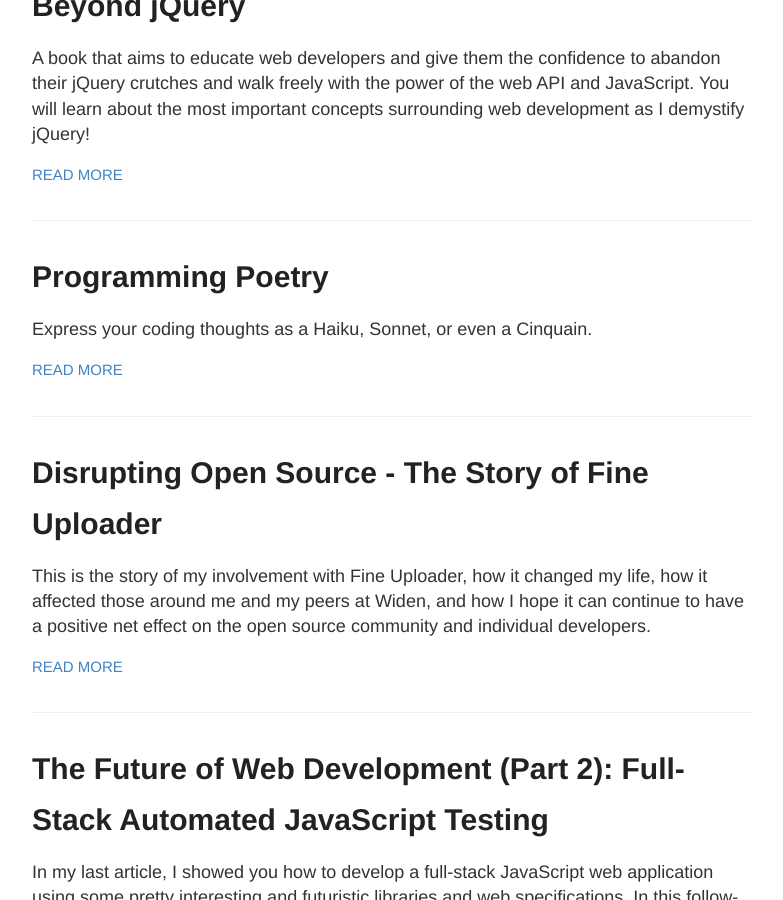
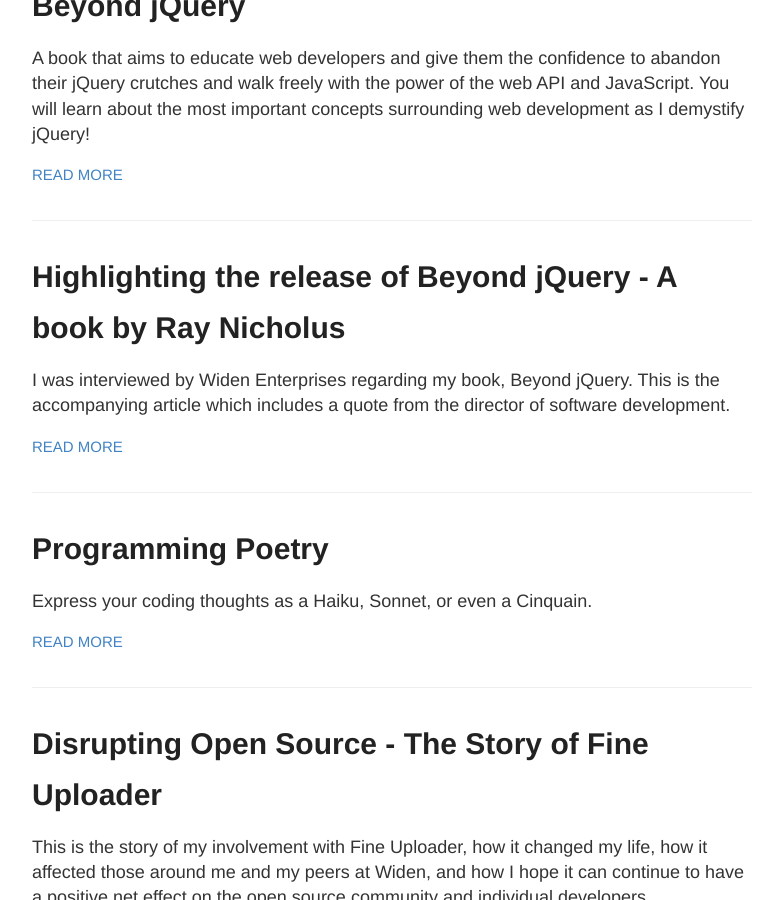
Before and after one commit to rnicholus/raynicholus.com, a Jekyll site: the page built from index.html, in a window 1280 px wide and 900 px high, scrolled down 428 px. Shown: the whole window, without its empty margins (248-1031 px from the left). Built offline with Jekyll 4.4.1, drawn with Linux system fonts in a browser that asks for light colours; some of the changed text lies outside the part shown.

Commit message:
add fortune & widen interviews

```diff
--- a/_data/extPosts.yml
+++ b/_data/extPosts.yml
@@ -2,6 +2,11 @@
   title: Beyond jQuery
   summary: A book that aims to educate web developers and give them the confidence to abandon their jQuery crutches and walk freely with the power of the web API and JavaScript. You will learn about the most important concepts surrounding web development as I demystify jQuery!
   date: 2016-08-20 00:00:00 -0000
+
+- url: http://www.widen.com/blog/highlighting-the-release-of-beyond-jquery-a-book-by-ray-nicholus
+  title: Highlighting the release of Beyond jQuery - A book by Ray Nicholus
+  summary: I was interviewed by Widen Enterprises regarding my book, Beyond jQuery. This is the accompanying article which includes a quote from the director of software development.
+  date: 2016-11-14 00:00:00 -0000
 
 - url: http://programmingpoetry.com
   title: Programming Poetry
@@ -57,3 +62,8 @@
   title: Full-Stack JavaScript Image Uploader
   summary: Are you a big fan of JavaScript? Would you prefer to use JS both in the browser and on the server? I'll show you how to do all of this with Fine Uploader, AngularJS, and Node.js.
   date: 2016-01-22 00:00:00 -0000
+
+- url: http://fortune.com/2014/09/30/google-glass-at-work/
+  title: Using Google Glass at Work
+  summary: I was interview by Anne Fisher of Fortune Magazine regarding the use of Google Glass in the workplace. This is the accompanying artcle published by Fortune.
+  date: 2014-09-30 00:00:00 -0000
```
